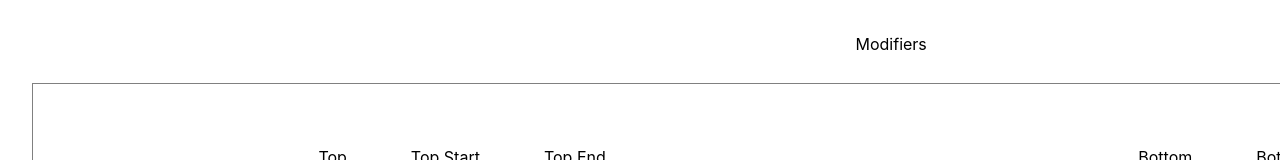
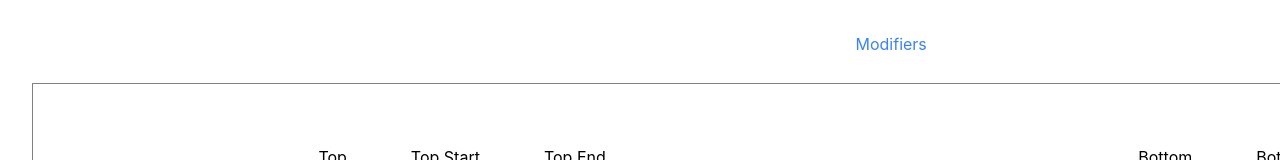
Before and after one commit to j-alvarezsone/Vue-tooltip, a Vue app: page / in a window 1280 px wide. Shown: the top 160 px of the page. Built offline with nearby package versions, Linux system fonts and the light colour scheme.

Commit message:
feat: created Tooltip component

```diff
--- a/src/components/Modifiers.vue
+++ b/src/components/Modifiers.vue
@@ -1,5 +1,5 @@
 <template>
-  <h1>Modifiers</h1>
+  <h1 class="text-blue-500">Modifiers</h1>
   <br />
   <div class="_container">
     <div class="placement">
```
